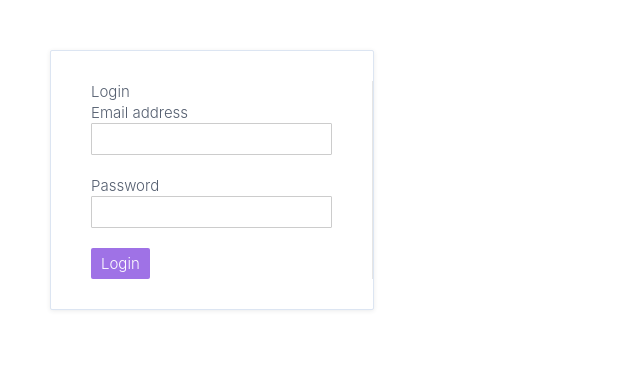
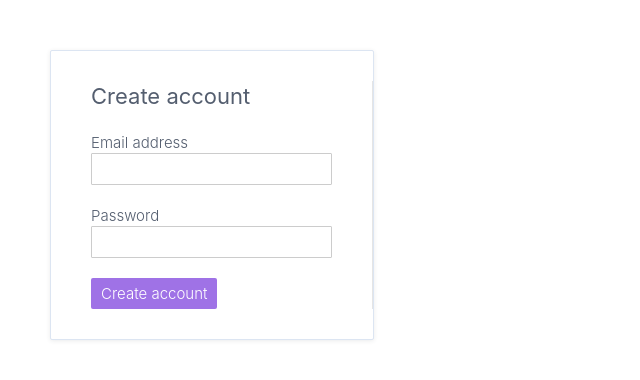
Before and after one commit to AditechGH/angular-pro-src, an Angular app: page / in a window 1280 px wide. Shown: the top 380 px of the page, without its empty margins (0-640 px from the left). Built offline with nearby package versions, Linux system fonts and the light colour scheme.

Commit message:
Dynamic component @Input data.

```diff
--- a/src/app/auth/components/auth-form/auth-form.component.ts
+++ b/src/app/auth/components/auth-form/auth-form.component.ts
@@ -13,7 +13,7 @@ import { User } from '../../model/user.model';
   template: `
     <div class="auth-form">
       <form (ngSubmit)="onSubmit(form.value)" #form="ngForm">
-        {{ title }}
+        <h3>{{ title }}</h3>
         <label>
           Email address
           <input type="email" name="email" ngModel #email />
--- a/src/app/auth/containers/auth-page/auth-page.component.ts
+++ b/src/app/auth/containers/auth-page/auth-page.component.ts
@@ -20,6 +20,7 @@ export class AuthPageComponent implements OnInit {
 
   ngOnInit(): void {
     const component = this.viewContainerRef.createComponent(AuthFormComponent);
+    component.instance.title = 'Create account';
   }
 
   loginUser(user: User) {
```
